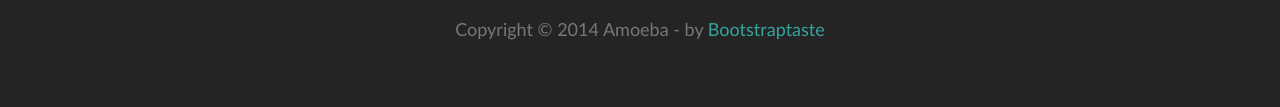
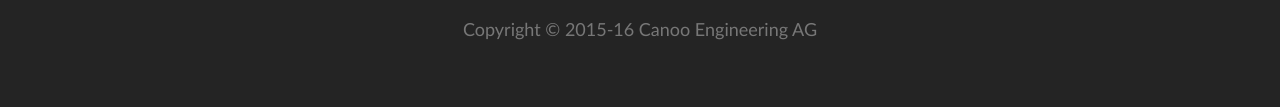
Before and after one commit to wheresvic/canoo-radio, a website with bundled scripts: page UI-browserify/public/index.html in a window 1280 px wide. Shown: the part 2751-2858 px from the top of the page. Built offline with nearby package versions, Linux system fonts and the light colour scheme; some packages are replaced by stand-ins of ours; files whose address does not match are found by name.

Commit message:
footer info

```diff
--- a/UI-browserify/public/index.html
+++ b/UI-browserify/public/index.html
@@ -273,7 +273,7 @@
 			</div>
 
 			<div class="row align-center copyright">
-					<div class="col-sm-12"><p>Copyright &copy; 2014 Amoeba - by <a href="http://bootstraptaste.com">Bootstraptaste</a></p></div>
+					<div class="col-sm-12"><p>Copyright &copy; 2015-16 Canoo Engineering AG</p></div>
 			</div>
 		</div>
 
```
